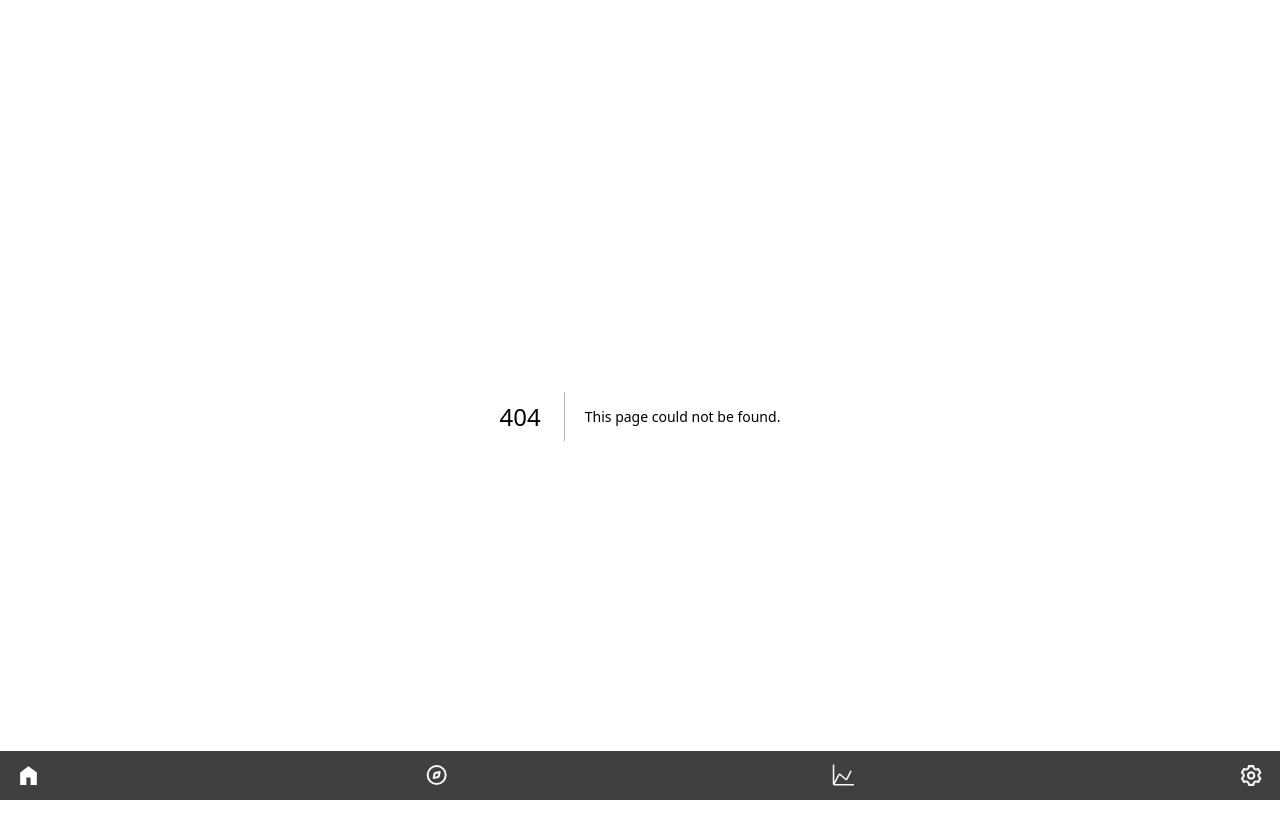
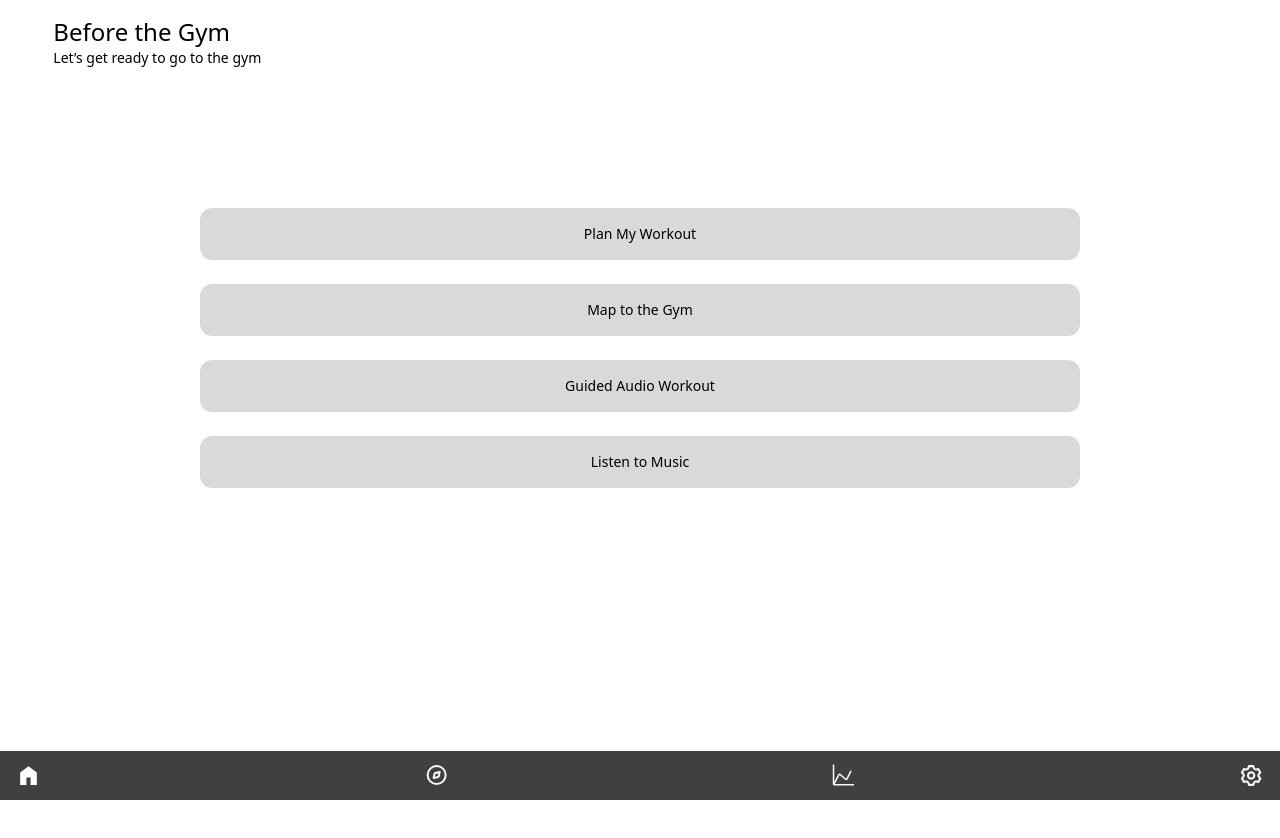
Before and after one commit to Colab20-Team-5/frontend, a Next.js app: page /beforegym in a window 1280 px wide. Before the commit this address had no page. Shown: the top 838 px of the page. After the commit the page ends 800 px from the top, so only its background shows below. Built offline with nearby package versions, Linux system fonts and the light colour scheme.

Commit message:
before the gym page

```diff
--- /dev/null
+++ b/src/app/beforegym/guidedaudio/page.jsx
@@ -0,0 +1,7 @@
+import React from "react";
+
+const page = () => {
+  return <div>guided audio</div>;
+};
+
+export default page;
--- /dev/null
+++ b/src/app/beforegym/listentomusic/page.jsx
@@ -0,0 +1,7 @@
+import React from "react";
+
+const page = () => {
+  return <div>Listen to music</div>;
+};
+
+export default page;
--- /dev/null
+++ b/src/app/beforegym/maptogym/page.jsx
@@ -0,0 +1,7 @@
+import React from "react";
+
+const page = () => {
+  return <div>map to gym</div>;
+};
+
+export default page;
--- /dev/null
+++ b/src/app/beforegym/page.jsx
@@ -0,0 +1,31 @@
+import React from "react";
+import Header from "../components/Header";
+import PageButton from "../components/PageButton";
+
+const page = () => {
+  return (
+    <div>
+      <Header
+        headerText={"Before the Gym"}
+        paraText={"Let’s get ready to go to the gym"}
+      />
+
+      <div className="h-[70vh] flex items-center justify-center">
+        <div className="w-full">
+          <PageButton url={"/beforegym/workoutplan"} text={"Plan My Workout"} />
+          <PageButton url={"/beforegym/maptogym"} text={"Map to the Gym"} />
+          <PageButton
+            url={"/beforegym/guidedaudio"}
+            text={"Guided Audio Workout"}
+          />
+          <PageButton
+            url={"/beforegym/listentomusic"}
+            text={"Listen to Music"}
+          />
+        </div>
+      </div>
+    </div>
+  );
+};
+
+export default page;
--- /dev/null
+++ b/src/app/beforegym/workoutplan/page.jsx
@@ -0,0 +1,7 @@
+import React from "react";
+
+const page = () => {
+  return <div>workout plan</div>;
+};
+
+export default page;
--- /dev/null
+++ b/src/app/components/Header.jsx
@@ -0,0 +1,25 @@
+import Image from "next/image";
+import React from "react";
+
+const Header = ({ isHomePage, headerText, paraText }) => {
+  return (
+    <header className="flex justify-between items-center">
+      <div>
+        <h1 className="text-2xl">{headerText}</h1>
+        <p className="text-sm">{paraText}</p>
+      </div>
+      {isHomePage && (
+        <div>
+          <Image
+            src="/user.png"
+            alt="user avatar logo"
+            width={70}
+            height={70}
+          />
+        </div>
+      )}
+    </header>
+  );
+};
+
+export default Header;
--- /dev/null
+++ b/src/app/components/PageButton.jsx
@@ -0,0 +1,14 @@
+import Link from "next/link";
+import React from "react";
+
+const PageButton = ({ text, url }) => {
+  return (
+    <Link href={url}>
+      <div className="w-3/4 bg-[#D9D9D9] text-sm mx-auto px-3 py-4 text-center rounded-xl my-6">
+        <button>{text}</button>
+      </div>
+    </Link>
+  );
+};
+
+export default PageButton;
--- /dev/null
+++ b/src/app/loading.jsx
@@ -0,0 +1,7 @@
+import React from "react";
+
+const loading = () => {
+  return <div>Loading...</div>;
+};
+
+export default loading;
--- a/src/app/page.jsx
+++ b/src/app/page.jsx
@@ -1,25 +1,15 @@
 import dayjs from "dayjs";
-import Image from "next/image";
 import HomeNavButton from "./components/HomeNavButton";
+import Header from "./components/Header";
 
 export default function Home() {
   return (
     <>
-      <header className="flex justify-between items-center">
-        <div>
-          <h1 className="text-2xl">Welcome, Fódla!</h1>
-          <p className="text-sm">Ready for today’s workout?</p>
-        </div>
-        <div>
-          <Image
-            src="/user.png"
-            alt="user avatar logo"
-            width={70}
-            height={70}
-          />
-        </div>
-      </header>
-
+      <Header
+        isHomePage={true}
+        headerText={"Welcome Sazed!"}
+        paraText={"Ready for today’s workout?"}
+      />
       <div className="font-medium text-lg mt-8 mb-10">
         {dayjs().format("dddd, MMMM DD")}.
       </div>
```
